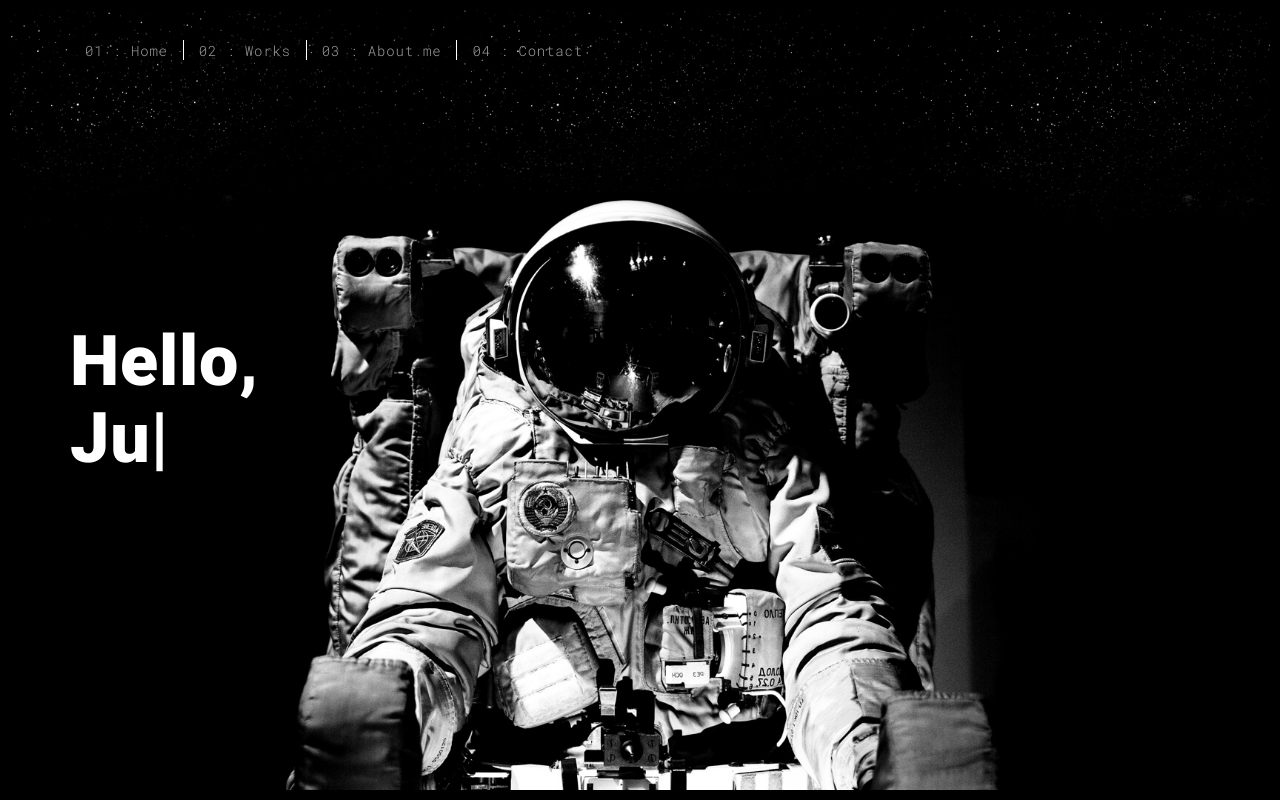
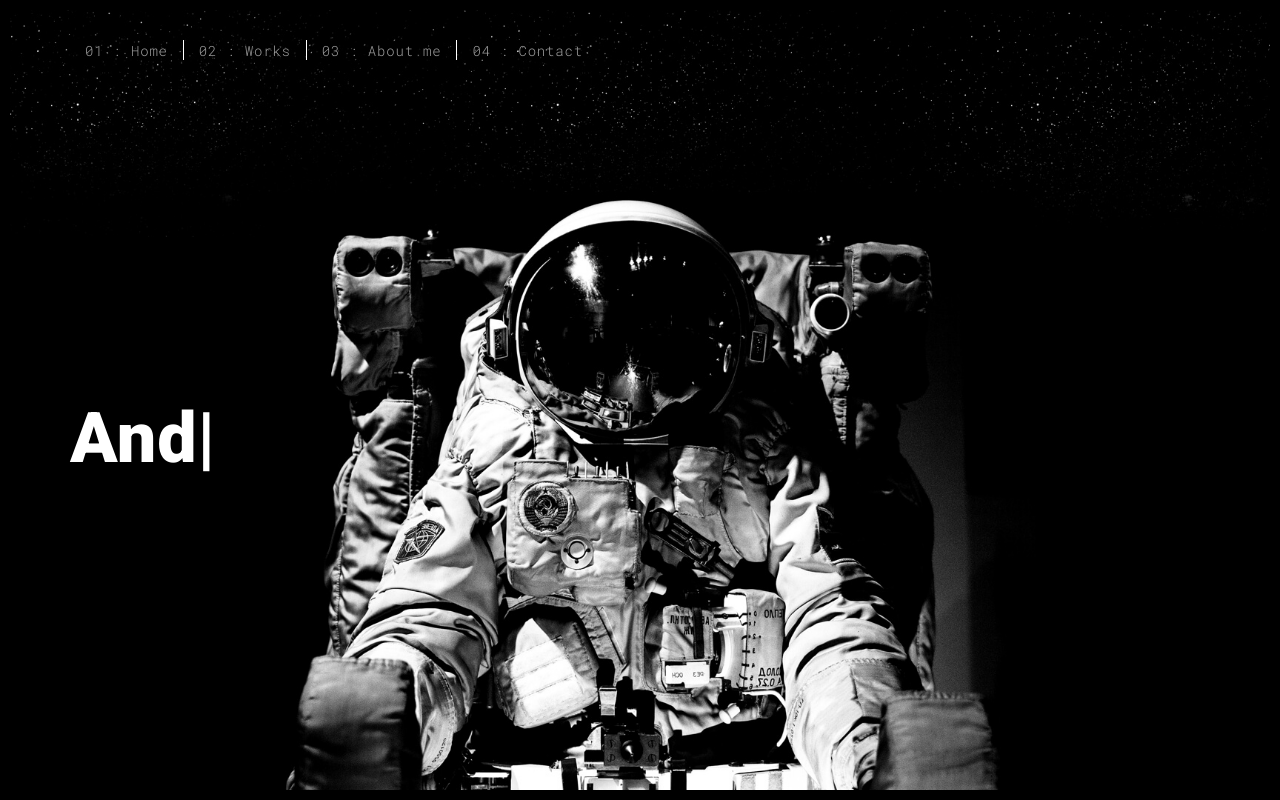
Before and after one commit to AntonMett/firstportfolio, a Flask app: page / in a window 1280 px wide. Run offline with Flask 2, Linux system fonts and the light colour scheme; some libraries are stand-ins or nearby versions.

Commit message:
Made some changes to front page

```diff
--- a/templates/index.html
+++ b/templates/index.html
@@ -58,11 +58,12 @@
                 <div class="col-xs-12">
                     <div class="hero-full-wrapper">
                         <div class="text-content">
-                            <h1>Hello,<br>
+                            <h1><br>
                                 <span id="typed-strings">
-                                    <span>I'm Anton Mett</span>
-                                    <span>Python Developer</span>
-                                    <span>Just learning new stuff!</span>
+                                    <span>Welcome!</span>
+                                    <span>My name is Anton Mett</span>
+                                    <span>And I'am Python Developer</span>
+                                    <span>This is my portfolio page</span>
                                 </span>
                                 <span id="typed"></span>
                             </h1>
```
